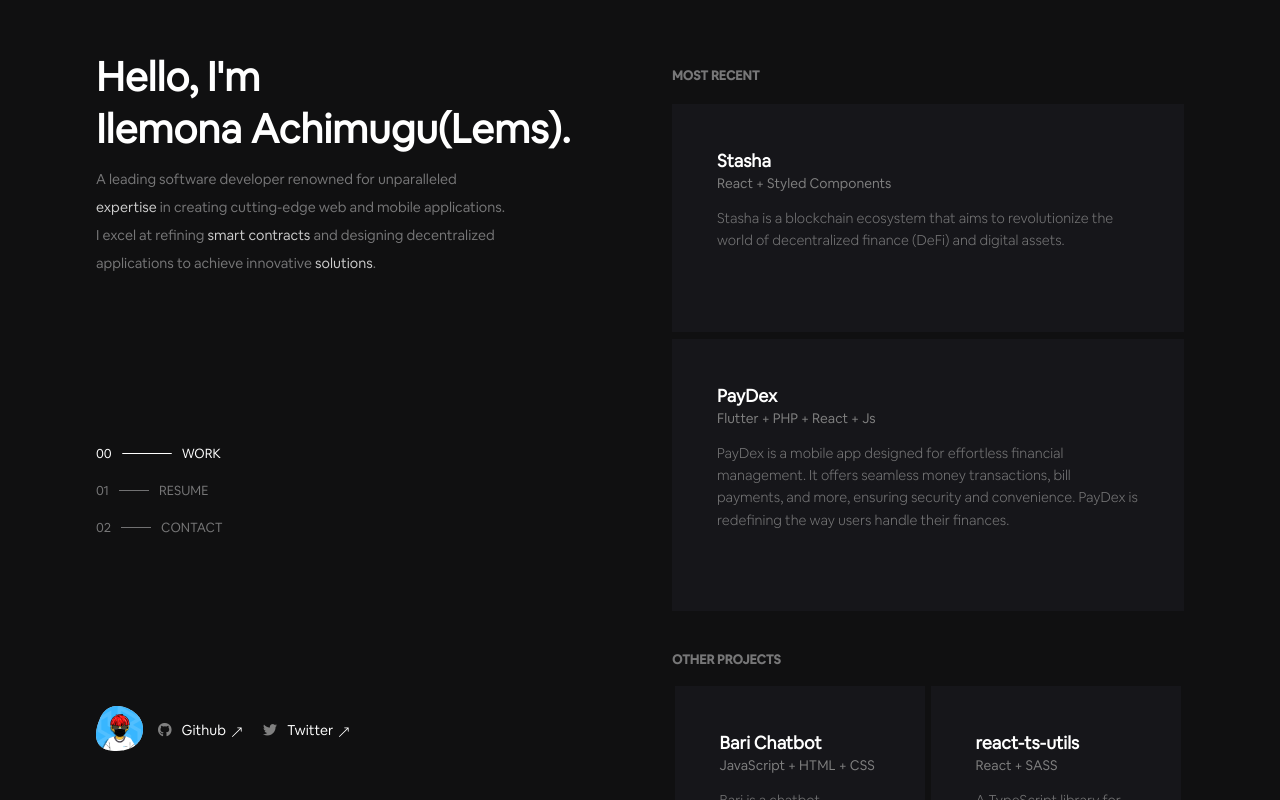
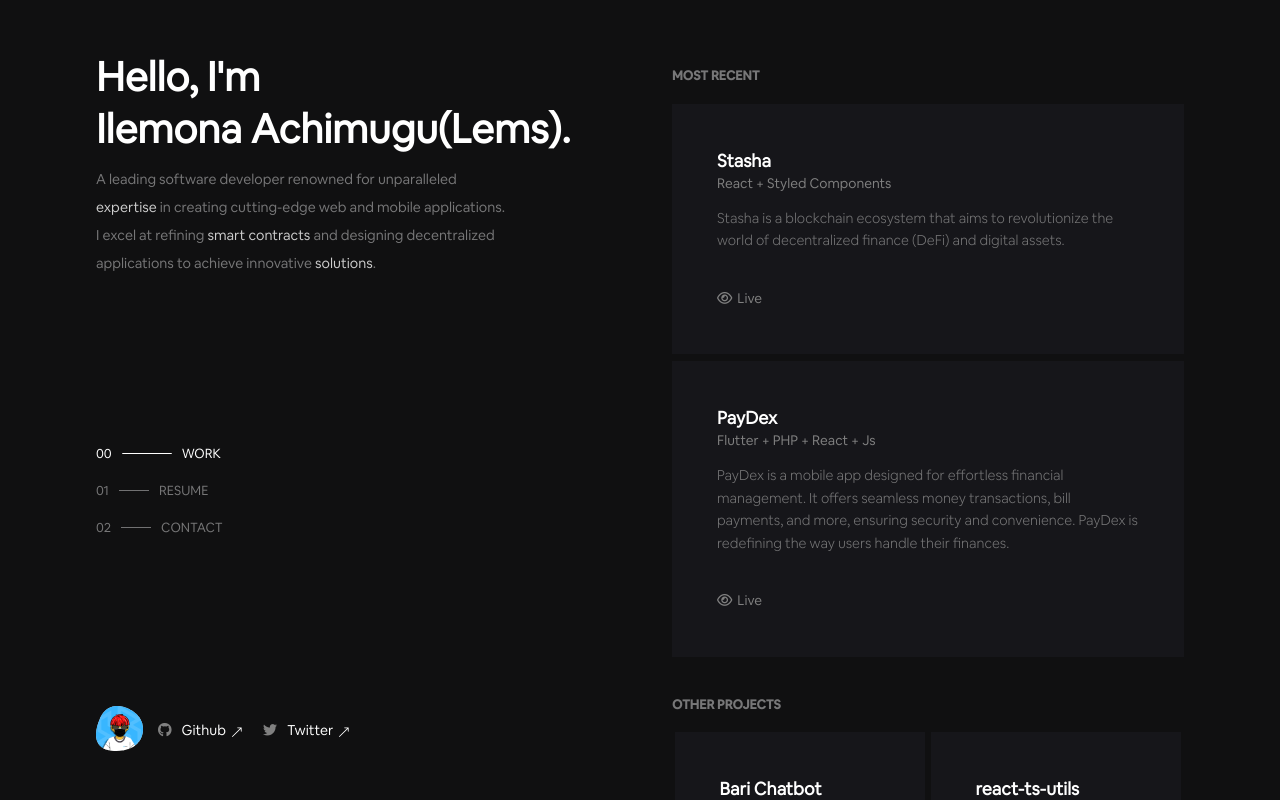
Before and after one commit to dfiredeveloper/ileweb, a React (Create React App) app: page / in a window 1280 px wide. Built offline with nearby package versions, Linux system fonts and the light colour scheme.

Commit message:
Added more updates and showlive toggle

```diff
--- a/src/components/work/Work.jsx
+++ b/src/components/work/Work.jsx
@@ -15,6 +15,7 @@ export class Work extends Component {
         live: "https://stasha.io",
         stack: "React + Styled Components",
         isPrivate: true,
+        showLive: true,
       },
       {
         id: uuidv4(),
@@ -24,6 +25,7 @@ export class Work extends Component {
         live: "https://paydex.ng",
         stack: "Flutter + PHP + React + Js",
         isPrivate: true,
+        showLive: true,
       },
       {
         id: uuidv4(),
@@ -33,6 +35,7 @@ export class Work extends Component {
         live: "https://baribot.vercel.app/",
         stack: "JavaScript + HTML + CSS",
         isPrivate: false,
+        showLive: true,
       },
       {
         id: uuidv4(),
@@ -42,15 +45,27 @@ export class Work extends Component {
         live: "https://github.com/dfiredeveloper/project4",
         stack: "React + SASS",
         isPrivate: false,
+        showLive: false,
       },
       {
         id: uuidv4(),
-        title: "Title 5",
-        description: "Description for project 5",
+        title: "BlueMoon",
+        description: "A fashion web and mobile app",
         github: "https://github.com/dfiredeveloper/project5",
-        live: "https://github.com/dfiredeveloper/project5",
-        stack: "React",
-        isPrivate: false,
+        live: "https://bluemoon.ng",
+        stack: "Flutter + PHP + MySql + React",
+        isPrivate: true,
+        showLive: true,
+      },
+      {
+        id: uuidv4(),
+        title: "Wazobia Market",
+        description: "Wazobia connects food producers and consumers.",
+        github: "https://github.com/dfiredeveloper/project6",
+        live: "https://wazobiamkt.com",
+        stack: "Sass + Javsacript + PHP",
+        isPrivate: true,
+        showLive: true,
       },
       {
         id: uuidv4(),
@@ -60,6 +75,7 @@ export class Work extends Component {
         live: "https://github.com/dfiredeveloper/project6",
         stack: "Sass + Javsacript + PHP",
         isPrivate: false,
+        showLive: true,
       },
       {
         id: uuidv4(),
@@ -69,15 +85,7 @@ export class Work extends Component {
         live: "https://github.com/dfiredeveloper/project6",
         stack: "Sass + Javsacript + PHP",
         isPrivate: false,
-      },
-      {
-        id: uuidv4(),
-        title: "Title 6",
-        description: "Mobile App landing page",
-        github: "https://github.com/dfiredeveloper/project6",
-        live: "https://github.com/dfiredeveloper/project6",
-        stack: "Sass + Javsacript + PHP",
-        isPrivate: false,
+        showLive: true,
       },
     ],
   };
```
